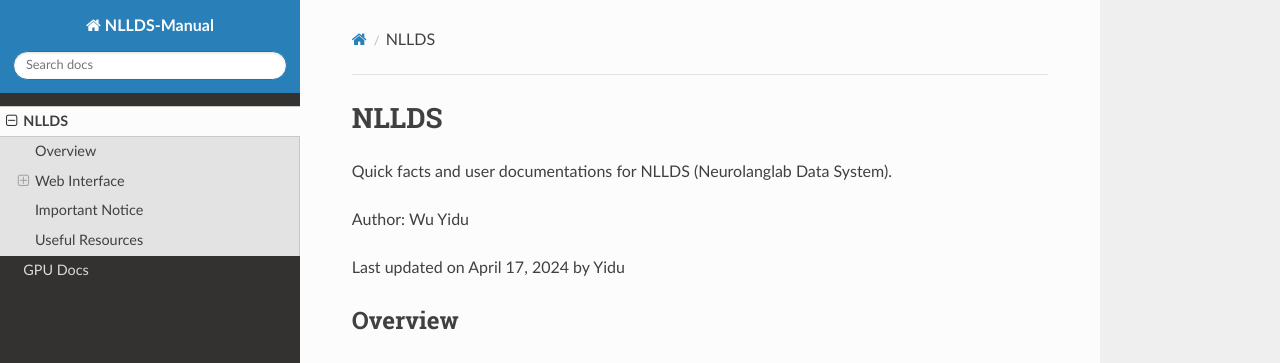
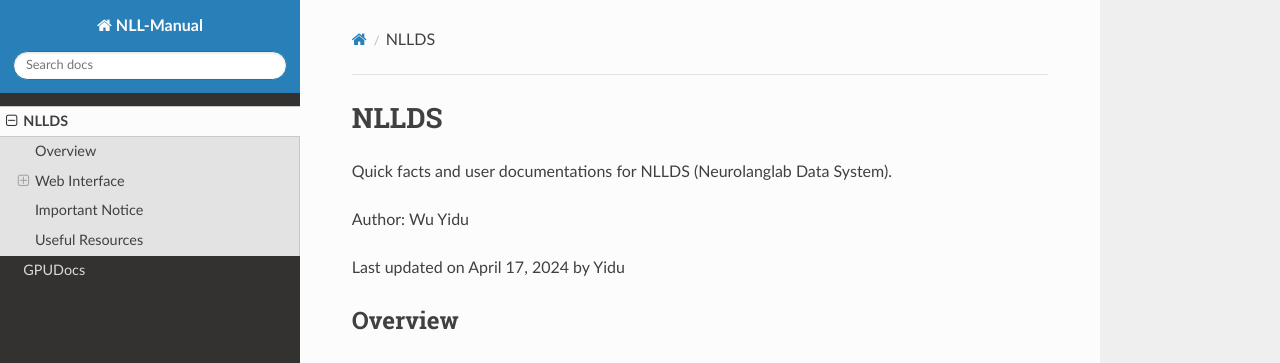
Before and after one commit to witten-wu/NLLDS-Manual, an MkDocs documentation site: the page built from docs/index.md, in a window 1280 px wide. Shown: the top 363 px of the page. Built offline with MkDocs 1.6.1, drawn with Linux system fonts in a browser that asks for light colours; nearby versions of some CDN libraries.

Commit message:
Add files via upload

```diff
--- a/mkdocs.yml
+++ b/mkdocs.yml
@@ -1,2 +1,5 @@
-site_name: NLLDS-Manual
+site_name: NLL-Manual
+nav:
+  - NLLDS: index.md
+  - GPUDocs: GPUDocs.md
 theme: readthedocs
```
